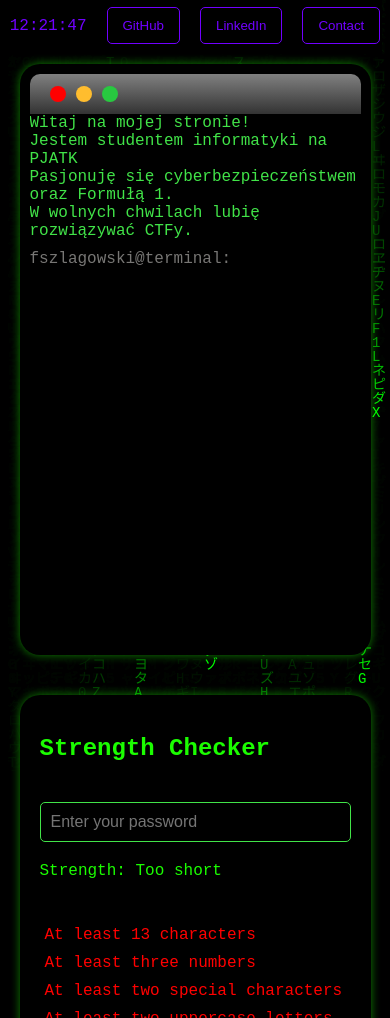
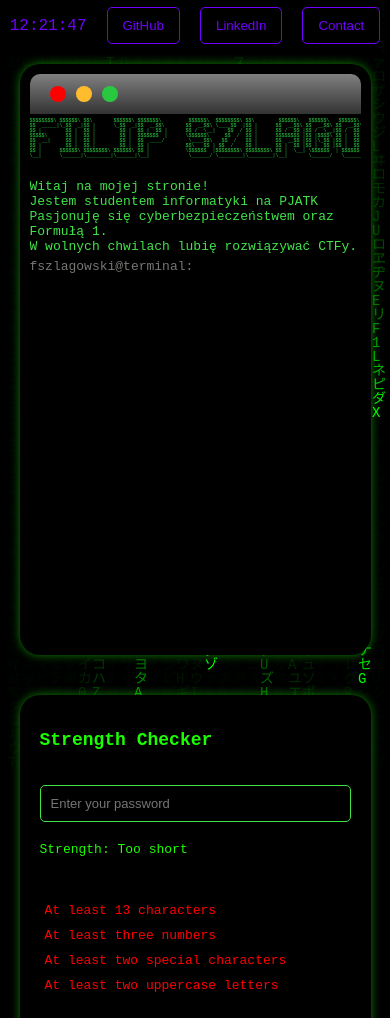
Before and after one commit to FilipSzzz/Blog, a website with bundled scripts: page index.html in a window 390 px wide. Shown: the part 81-1099 px from the top of the page. Built offline with nearby package versions, Linux system fonts and the light colour scheme.

Commit message:
ascii fixing

```diff
--- a/js/Terminal.js
+++ b/js/Terminal.js
@@ -85,10 +85,6 @@ export default class Terminal {
     printASCII() {
         const isMobile = window.innerWidth <= 770;
         let asciiContent = '';
-
-        if (isMobile) {
-            return;
-        } else {
             asciiContent = `
 $$$$$$$$\\ $$$$$$\\ $$\\       $$$$$$\\ $$$$$$$\\         $$$$$$\\  $$$$$$$$\\ $$\\        $$$$$$\\   $$$$$$\\   $$$$$$\\  $$\\      $$\\  $$$$$$\\  $$\\   $$\\ $$$$$$\\
 $$  _____|\\_$$  _|$$ |      \\_$$  _|$$  __$$\\       $$  __$$\\ \\____$$  |$$ |      $$  __$$\\ $$  __$$\\ $$  __$$\\ $$ | $\\  $$ |$$  __$$\\ $$ | $$  |\\_$$  _|
@@ -97,11 +93,8 @@ export default class Terminal {
 $$  __|     $$ |  $$ |        $$ |  $$  ____/        \\____$$\\   $$  /   $$ |      $$  __$$ |$$ |\\_$$ |$$ |  $$ |$$$$  _$$$$ | \\____$$\\ $$  $$<     $$ |
 $$ |        $$ |  $$ |        $$ |  $$ |            $$\\   $$ | $$  /    $$ |      $$ |  $$ |$$ |  $$ |$$ |  $$ |$$$  / \\$$$ |$$\\   $$ |$$ |\\$$\\    $$ |
 $$ |      $$$$$$\\ $$$$$$$$\\ $$$$$$\\ $$ |            \\$$$$$$  |$$$$$$$$\\ $$$$$$$$\\ $$ |  \\__| \\$$$$$$  | $$$$$$  |$$  /   \\$$ |\\$$$$$$  |$$ | \\$$\\ $$$$$$\\
-    \\__|      \\______|\\________|\\______|\\__|             \\______/ \\________|\\________|\\__|       \\______/   \\______/ \\__/     \\__| \\______/ \\__|  \\__|\\______|
-            `;
-        }
-
+\\__|      \\______|\\________|\\______|\\__|             \\______/ \\________|\\________|\\__|       \\______/   \\______/ \\__/     \\__| \\______/ \\__|  \\__|\\______|`.trim();
         this.output.innerHTML += `
-            <pre style="color: #28c940; font-size: 10px; line-height: 10px;">${asciiContent}</pre><br>`;
+            <pre style="color: #28c940; font-size: 5px; line-height: 5px; white-space: pre; font-family: 'Courier New', Courier, monospace;">${asciiContent}</pre><br>`;
     }
 }
--- a/style.css
+++ b/style.css
@@ -305,6 +305,19 @@ header {
         display: flex;
         flex-direction: column;
     }
+    #output, .terminal_prompt, .terminal_input{
+        font-size: 13px;
+    }
+    .password_checker h2 {
+        font-size: 18px;
+    }
+
+    #password_requirements li, .status_text, #password_input, #password_generator_output {
+        font-size: 13px;
+    }
+    .terminal_input{
+        padding: 5px;
+    }
     .terminal{
         width: 90vw;
         height: 70vh;
@@ -313,6 +326,7 @@ header {
     .password_checker {
         grid-template-columns: 1fr;
         width: 90vw;
+        gap: 2px;
     }
     .footer {
         padding: 20px;
```
Lines whose indentation alone changed are shown as unchanged.
